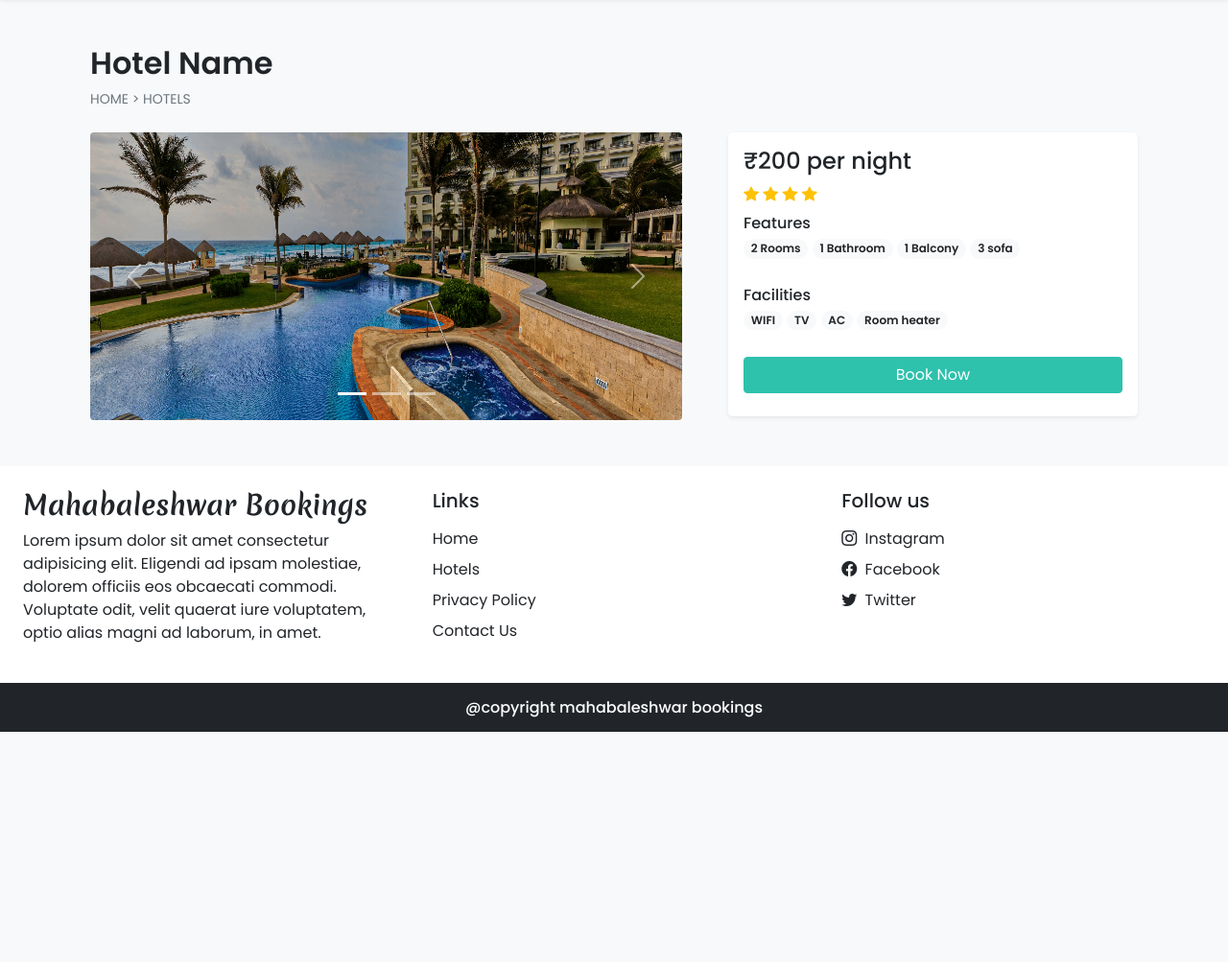
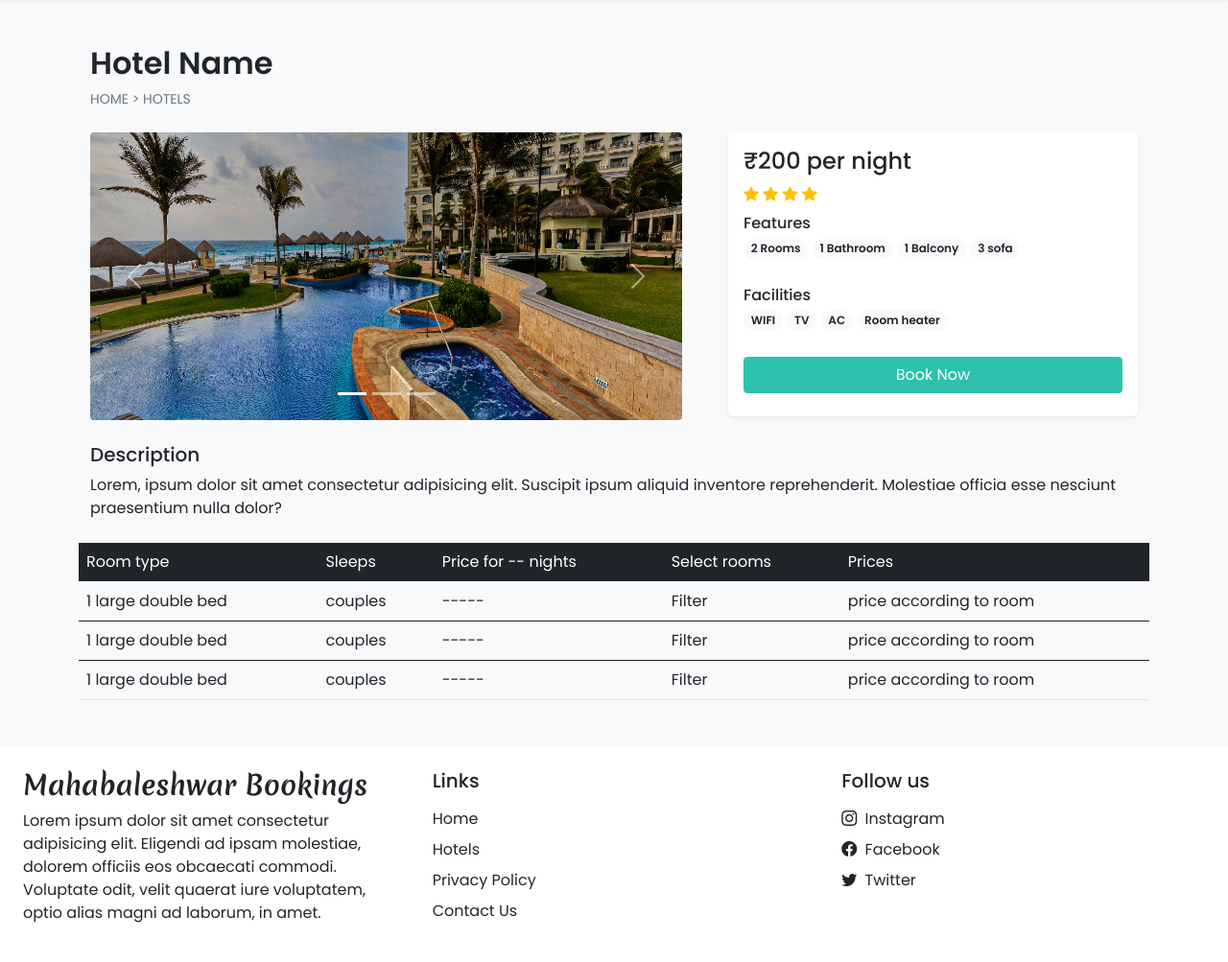
Before and after one commit to SajeedAns786/Hotels-Booking, a PHP site: page /hoteldetail.php in a window 1280 px wide. Shown: the part 69-1072 px from the top of the page at 96% size. Before the commit the page ends 832 px from the top, so only its background shows below. Run offline with PHP 8.4, Linux system fonts and the light colour scheme.

Commit message:
Completed hotel details page

```diff
--- a/hoteldetail.php
+++ b/hoteldetail.php
@@ -86,17 +86,55 @@ include('inc/header.php');
                             Room heater
                         </span>
                     </div>
-
-
                     <a href="#" class="btn   w-100 text-white custom-bg  mb-2  shadow-none ">Book Now</a>
-
                 </div>
             </div>
         </div>
-        <div class="col-lg-9 col-md-12 px-4 ">
-
+        <div class="col-12 mt-4 px-4">
+            <div class="mb-4">
+                <h5>Description</h5>
+                <p>
+                    Lorem, ipsum dolor sit amet consectetur adipisicing elit. Suscipit ipsum aliquid inventore
+                    reprehenderit. Molestiae officia esse nesciunt praesentium nulla dolor?
+                </p>
+            </div>
         </div>
     </div>
+</div>
+</div>
+
+<div class="container">
+
+    <table class="table">
+        <thead class="table-dark">
+            <td>Room type</td>
+            <td>Sleeps</td>
+            <td>Price for -- nights</td>
+            <td>Select rooms</td>
+            <td>Prices</td>
+        </thead>
+        <tbody>
+            <td>1 large double bed</td>
+            <td>couples</td>
+            <td>-----</td>
+            <td>Filter</td>
+            <td>price according to room</td>
+        </tbody>
+        <tbody>
+            <td>1 large double bed</td>
+            <td>couples</td>
+            <td>-----</td>
+            <td>Filter</td>
+            <td>price according to room</td>
+        </tbody>
+        <tbody>
+            <td>1 large double bed</td>
+            <td>couples</td>
+            <td>-----</td>
+            <td>Filter</td>
+            <td>price according to room</td>
+        </tbody>
+    </table>
 </div>
 
 
```
